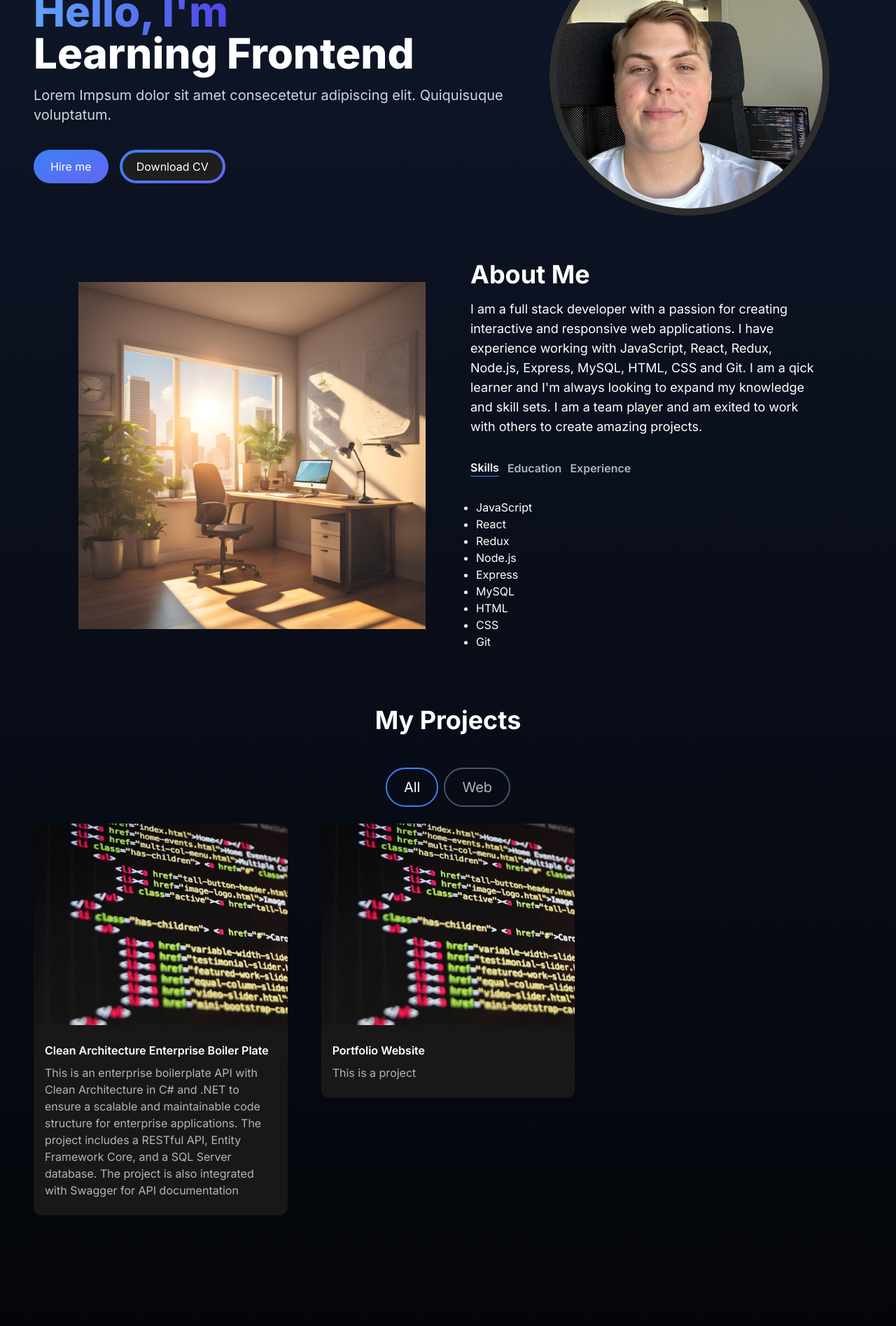
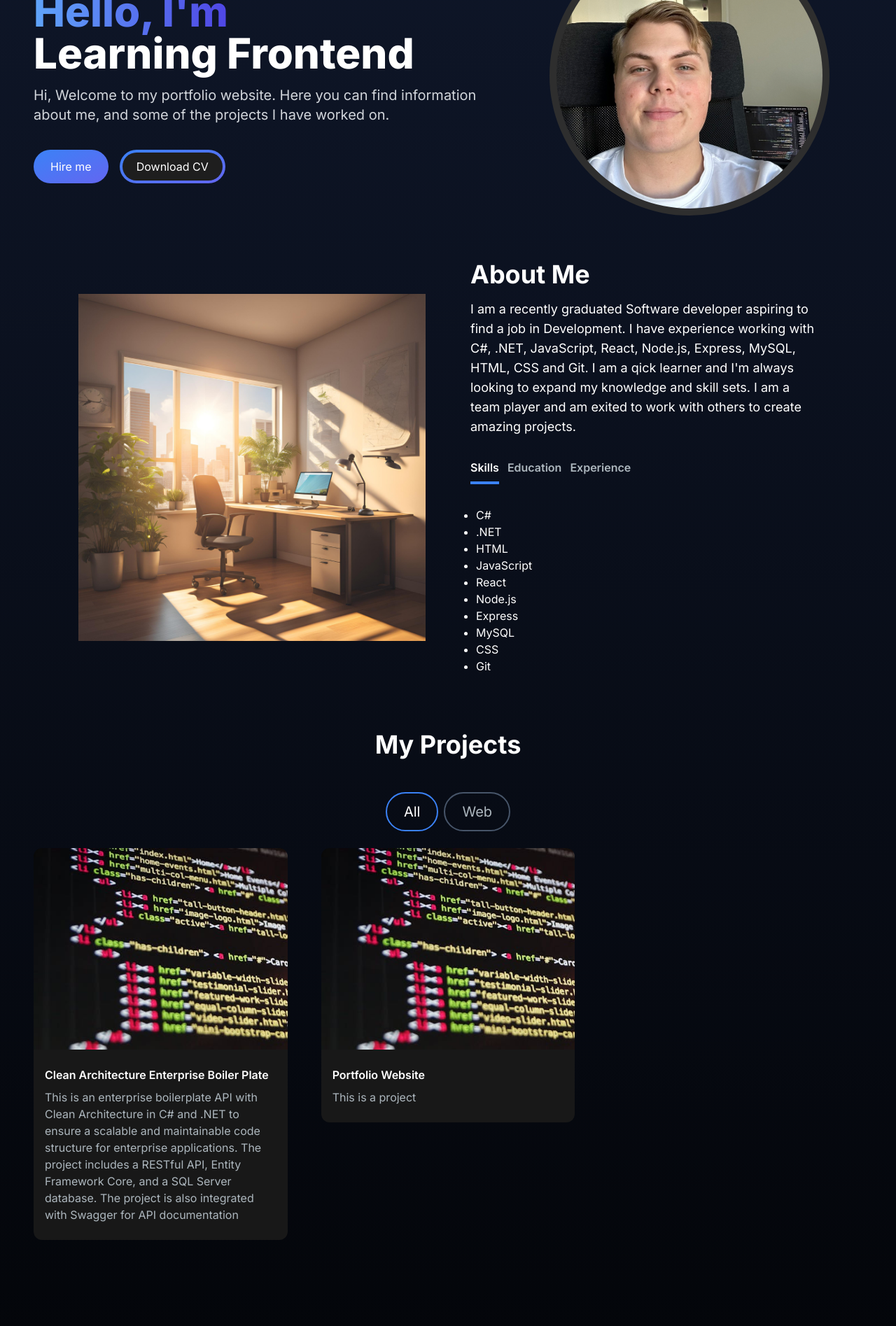
Before and after one commit to felixhard/portfolio-webiste, a Next.js app: page / in a window 1280 px wide. Shown: the part 300-2195 px from the top of the page at 70% size. Built offline with nearby package versions, Linux system fonts and the light colour scheme.

Commit message:
added a few animations aswell as fixed functionality with CV and navlinks

```diff
--- a/app/components/AboutSection.jsx
+++ b/app/components/AboutSection.jsx
@@ -1,8 +1,8 @@
 "use client";
 
-import React, { useTransition, useState } from 'react'
-import Image from 'next/image'
-import TabButton from './TabButton';
+import React, { useTransition, useState } from "react";
+import Image from "next/image";
+import TabButton from "./TabButton";
 
 const TAB_DATA = [
   {
@@ -10,17 +10,18 @@ const TAB_DATA = [
     id: "skills",
     content: (
       <ul className="list-disc pl-2">
+        <li>C#</li>
+        <li>.NET</li>
+        <li>HTML</li>
         <li>JavaScript</li>
         <li>React</li>
-        <li>Redux</li>
         <li>Node.js</li>
         <li>Express</li>
         <li>MySQL</li>
-        <li>HTML</li>
         <li>CSS</li>
         <li>Git</li>
       </ul>
-    )
+    ),
   },
 
   {
@@ -30,7 +31,7 @@ const TAB_DATA = [
       <ul className="list-disc pl-2">
         <li>Object Oriented Software Development, NBI / Handelsakademin</li>
       </ul>
-    )
+    ),
   },
   {
     title: "experience",
@@ -41,9 +42,9 @@ const TAB_DATA = [
         <li>Software Development Internship, Mardi Gras Digital</li>
         <li>IT-Support, Adapty AB</li>
       </ul>
-    )
-  }
-]
+    ),
+  },
+];
 
 const AboutSection = () => {
   const [tab, setTab] = useState("skills");
@@ -53,42 +54,59 @@ const AboutSection = () => {
     startTransition(() => {
       setTab(id);
     });
-  }
+  };
 
   return (
-    <section className="text-white">
+    <section
+      id="about"
+      className="text-white"
+    >
       <div className="md:grid md:grid-cols-2 gap-8 items-center py-8 px-4 xl:gap-16 sm:py-16 xl:px-16">
-        <Image className="" src="/images/ai-bild.png" width={500} height={500} />
+        <Image
+          className=""
+          src="/images/ai-bild.png"
+          width={500}
+          height={500}
+        />
         <div className="mt-4 md:mt-0 text-left flex flex-col h-full">
           <h2 className="text-4xl font-bold text-white mb-4">About Me</h2>
-          <p className="text-base lg:text-lg">I am a full stack developer with a passion for creating interactive
-            and responsive web applications. I have experience working with JavaScript,
-            React, Redux, Node.js, Express, MySQL, HTML, CSS and Git. I am a qick learner
-            and I'm always looking to expand my knowledge and skill sets. I am a team player
-            and am exited to work with others to create amazing projects.
+          <p className="text-base lg:text-lg">
+            I am a recently graduated Software developer aspiring to find a job
+            in Development. I have experience working with C#, .NET, JavaScript,
+            React, Node.js, Express, MySQL, HTML, CSS and Git. I am a qick
+            learner and I'm always looking to expand my knowledge and skill
+            sets. I am a team player and am exited to work with others to create
+            amazing projects.
           </p>
           <div className="flex flex-row mt-8">
             <TabButton
-            selectTab={() => handleTabChange("skills")}
-            active={tab === "skills"}>
-               Skills </TabButton>
+              selectTab={() => handleTabChange("skills")}
+              active={tab === "skills"}
+            >
+              Skills{" "}
+            </TabButton>
 
-               <TabButton
-            selectTab={() => handleTabChange("education")}
-            active={tab === "education"}>
-               Education </TabButton>
+            <TabButton
+              selectTab={() => handleTabChange("education")}
+              active={tab === "education"}
+            >
+              Education{" "}
+            </TabButton>
 
-               <TabButton
-            selectTab={() => handleTabChange("experience")}
-            active={tab === "experience"}>
-               Experience </TabButton>
-
+            <TabButton
+              selectTab={() => handleTabChange("experience")}
+              active={tab === "experience"}
+            >
+              Experience{" "}
+            </TabButton>
           </div>
-          <div className="mt-8">{TAB_DATA.find((t) => t.id === tab).content}</div>
+          <div className="mt-8">
+            {TAB_DATA.find((t) => t.id === tab).content}
+          </div>
         </div>
       </div>
     </section>
-  )
-}
+  );
+};
 
-export default AboutSection
+export default AboutSection;
--- a/app/components/EmailSection.jsx
+++ b/app/components/EmailSection.jsx
@@ -36,7 +36,10 @@ const EmailSection = () => {
   };
 
   return (
-    <section className="grid md:grid-cols-2 my-12 md:my-12 py-24 gap-4 relative">
+    <section
+      id="contact"
+      className="grid md:grid-cols-2 my-12 md:my-12 py-24 gap-4 relative"
+    >
       <div className="bg-[radial-gradient(ellipse_at_center,_var(--tw-gradient-stops))] from-primary-900 to-transparent rounded-full h-80 w-80 z-0 blur-lg absolute top-3/4 -left-4 transform -translate-x-1/2 translate-1/2"></div>
       <div className="z-10">
         <h5 className="text-xl font-bold text-white my-2">Let's Connect</h5>
--- a/app/components/Footer.jsx
+++ b/app/components/Footer.jsx
@@ -6,15 +6,16 @@ const Footer = () => {
   return (
     <footer className="footer border border-t-[#33353F] border-l-transparent border-r-transparent border-b-transparent text-white">
       <div className="container flex justify-between p-12">
+        <span className="cursor-pointer">
           <Link href="/">
             <Image
               src="/images/freelance-logo.svg"
               width={120}
               height={40}
               alt="Logo"
-            className="cursor-pointer"
             />
           </Link>
+        </span>
         <p className="text-slate-600">All rights reserved.</p>
       </div>
     </footer>
--- a/app/components/HeroSection.jsx
+++ b/app/components/HeroSection.jsx
@@ -3,12 +3,18 @@
 import React from "react";
 import Image from "next/image";
 import { TypeAnimation } from "react-type-animation";
+import { motion } from "framer-motion";
 
 const HeroSection = () => {
   return (
     <section className="pt-24 lg:pt-32">
       <div className="grid grid-cols-1 sm:grid-cols-12">
-        <div className="col-span-7 place-self-center text-center sm:text-left">
+        <motion.div
+          initial={{ opacity: 0, scale: 0.5 }}
+          animate={{ opacity: 1, scale: 1 }}
+          transition={{ duration: 0.5 }}
+          className="col-span-7 place-self-center text-center sm:text-left"
+        >
           <h1 className="text-white mb-4 mt-8 text-2xl sm:text-5xl lg:text-6xl font-extrabold">
             <span className="text-transparent bg-clip-text bg-gradient-to-r from-primary-400 to-secondary-600">
               Hello, I'm{" "}
@@ -29,21 +35,33 @@ const HeroSection = () => {
             />
           </h1>
           <p className="text-gray-300 text-base sm:text-lg mb-6 lg:text-xl">
-            Lorem Impsum dolor sit amet consecetetur adipiscing elit.
-            Quiquisuque voluptatum.
+            Hi, Welcome to my portfolio website. Here you can find information
+            about me, and some of the projects I have worked on.
           </p>
           <div>
-            <button className="px-6 py-3 w-full sm:w-fit rounded-full mr-4 bg-gradient-to-br from-primary-500  to-secondary-500 hover:bg-slate-200 text-white">
+            <a href="#contact">
+              <button className="px-6 py-3 w-full sm:w-fit rounded-full mr-4 bg-gradient-to-br from-primary-500 to-secondary-500 hover:bg-slate-200 text-white">
                 Hire me
               </button>
-            <button className="px-1 py-1 w-full sm:w-fit rounded-full bg-gradient-to-br from-primary-500  to-secondary-500 hover:bg-slate-800 text-white mt-3">
+            </a>
+            <a
+              href="/CV_ENG.pdf"
+              download="CV_ENG.pdf"
+            >
+              <button className="px-1 py-1 w-full sm:w-fit rounded-full bg-gradient-to-br from-primary-500 to-secondary-500 hover:bg-slate-800 text-white mt-3">
                 <span className="block bg-[#1E1E1E] hover:bg-slate-800 rounded-full px-5 py-2">
                   Download CV
                 </span>
               </button>
+            </a>
           </div>
-        </div>
-        <div className="col-span-5 place-self-center mt-4 lg:mt-0">
+        </motion.div>
+        <motion.div
+          initial={{ opacity: 0, scale: 0.5 }}
+          animate={{ opacity: 1, scale: 1 }}
+          transition={{ duration: 0.5 }}
+          className="col-span-5 place-self-center mt-4 lg:mt-0"
+        >
           <div className="rounded-full bg-[#2E2E2E] w-[240px] h-[250px] lg:w-[400px] lg:h-[400px] relative">
             <Image
               src="/images/hero-image.svg"
@@ -53,7 +71,7 @@ const HeroSection = () => {
               height={380}
             />
           </div>
-        </div>
+        </motion.div>
       </div>
     </section>
   );
--- a/app/components/Navbar.jsx
+++ b/app/components/Navbar.jsx
@@ -65,7 +65,7 @@ const Navbar = () => {
                   href={link.path}
                   title={link.title}
                 >
-                  {" "}
+                  {link.title}
                 </NavLink>
               </li>
             ))}
--- a/app/components/ProjectsSection.jsx
+++ b/app/components/ProjectsSection.jsx
@@ -1,8 +1,9 @@
 "use client";
 
-import React, { useState } from "react";
+import React, { useState, useRef } from "react";
 import ProjectCard from "./ProjectCard";
 import ProjectTag from "./ProjectTag";
+import { motion, useInView } from "framer-motion";
 
 const projectsData = [
   {
@@ -67,6 +68,8 @@ const projectsData = [
 
 const ProjectsSection = () => {
   const [tag, setTag] = useState("All");
+  const ref = useRef(null);
+  const isInView = useInView(ref, { once: true });
 
   const handleTagChange = (newtag) => {
     setTag(newtag);
@@ -76,8 +79,13 @@ const ProjectsSection = () => {
     project.tag.includes(tag)
   );
 
+  const cardVariants = {
+    inital: { y: 50, opacity: 0 },
+    animate: { y: 0, opacity: 1 },
+  };
+
   return (
-    <>
+    <section id="projects">
       <h2 className="text-center text-4xl font-bold text-white mt-4 mb-6">
         My Projects
       </h2>
@@ -98,8 +106,18 @@ const ProjectsSection = () => {
           isSelected={tag === "Mobile"}
         /> */}
       </div>
-      <div className="grid md:grid-cols-3 gap-8 md:gap-12">
-        {filteredProjects.map((project) => (
+      <ul
+        ref={ref}
+        className="grid md:grid-cols-3 gap-8 md:gap-12"
+      >
+        {filteredProjects.map((project, index) => (
+          <motion.li
+            key={index}
+            variants={cardVariants}
+            initial="initial"
+            animate={isInView ? "animate" : "inital"}
+            transition={{ duration: 0.3, delay: index * 0.4 }}
+          >
             <ProjectCard
               key={project.id}
               title={project.title}
@@ -109,9 +127,10 @@ const ProjectsSection = () => {
               previewUrl={project.previewUrl}
               previewAvailable={project.previewAvailable}
             />
+          </motion.li>
         ))}
-      </div>
-    </>
+      </ul>
+    </section>
   );
 };
 
--- a/app/components/TabButton.jsx
+++ b/app/components/TabButton.jsx
@@ -1,14 +1,23 @@
 import React from "react";
+import { motion } from "framer-motion";
+
+const variants = {
+  default: { width: 0 },
+  active: { width: "calc(100% - 0.75rem)" },
+};
 
 const TabButton = ({ active, selectTab, children }) => {
-  const buttonClasses = active
-    ? "text-white border-b border-primary-500"
-    : "text-[#ADB7BE]";
+  const buttonClasses = active ? "text-white" : "text-[#ADB7BE]";
   return (
     <button onClick={selectTab}>
       <p className={`mr-3 font-semibold hover:text-white ${buttonClasses}`}>
         {children}
       </p>
+      <motion.div
+        animate={active ? "active" : "default"}
+        variants={variants}
+        className="h-1 bg-primary-500 mt-2 mr-3"
+      ></motion.div>
     </button>
   );
 };
```
Also changed, not shown: 1 other file (tests, documents, lock files or other folders). Lines whose indentation alone changed are shown as unchanged.
